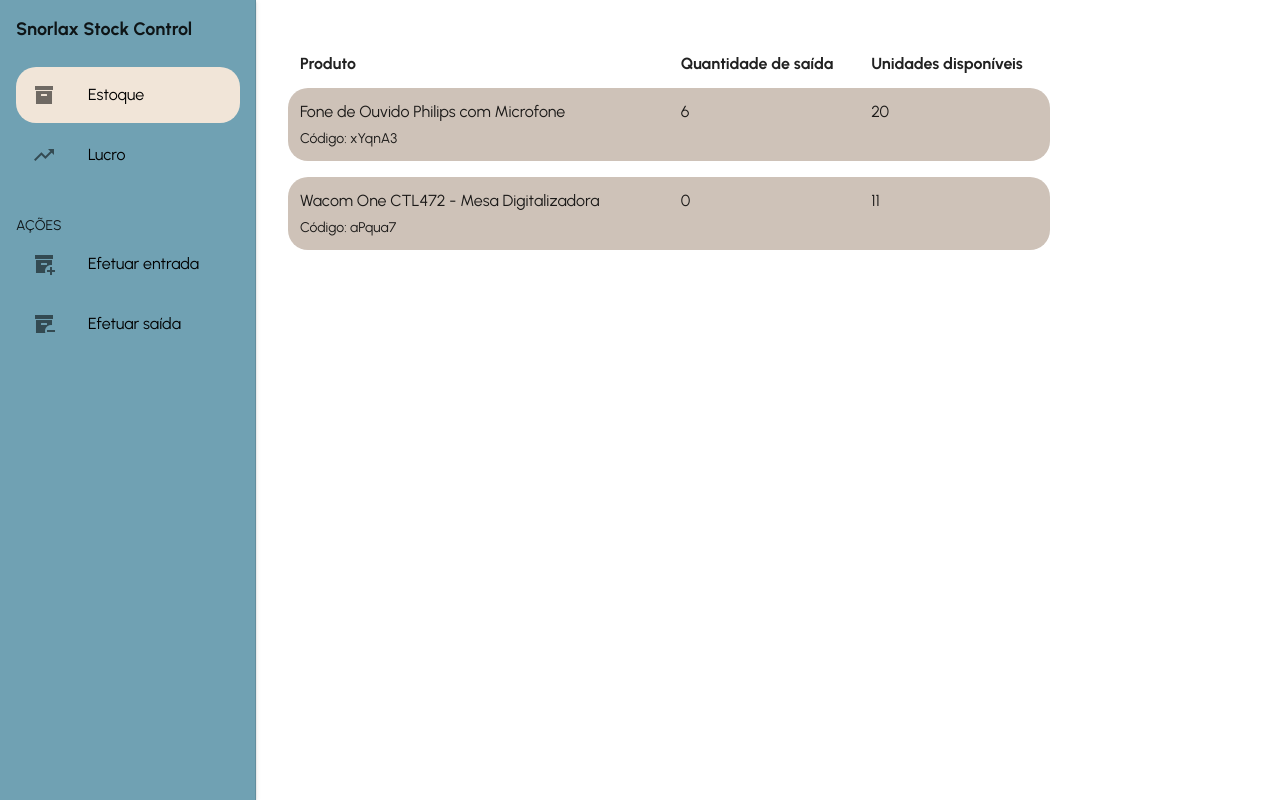
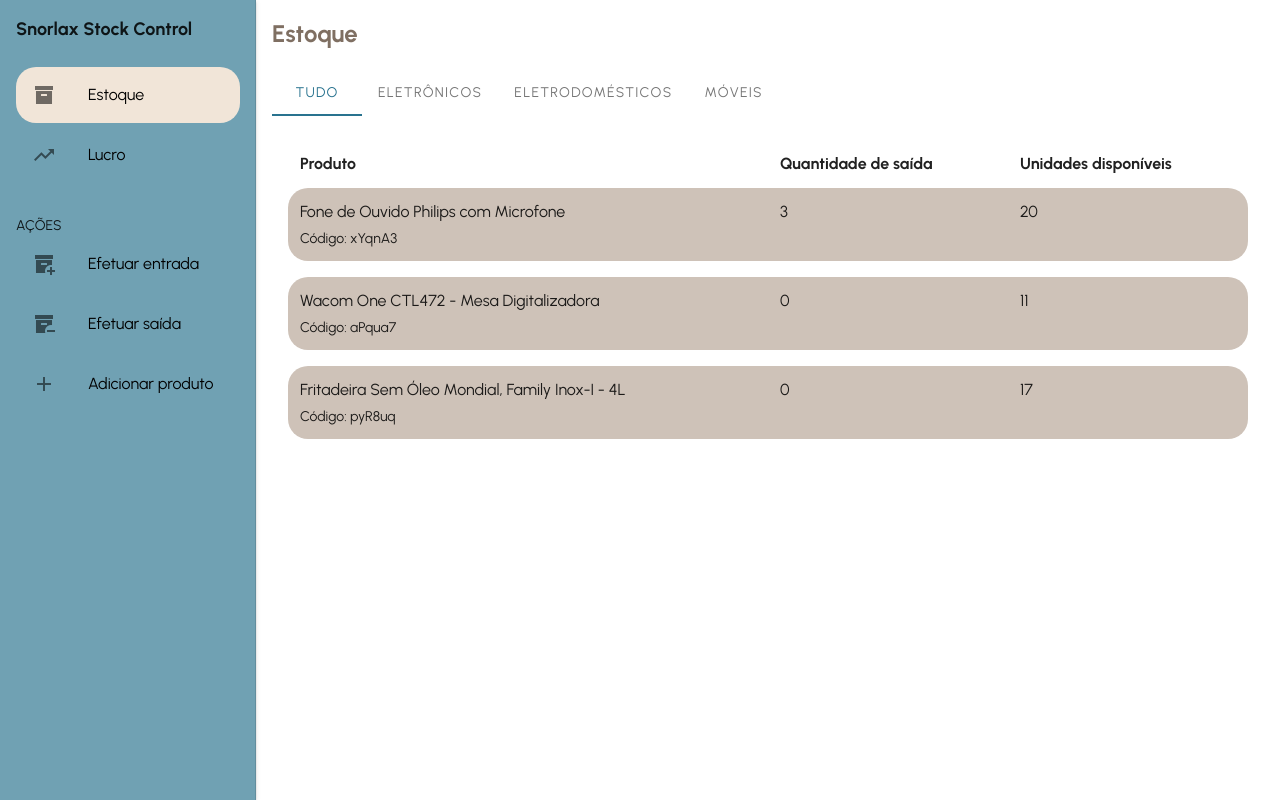
Before and after one commit to sorazem/stock-control-frontend, a Vue app: page / in a window 1280 px wide. Built offline with nearby package versions, Linux system fonts and the light colour scheme.

Commit message:
:sparkles: add new product

```diff
--- a/src/assets/products.js
+++ b/src/assets/products.js
@@ -12,6 +12,13 @@ let products = [
     type: 'eletronic',
     price: 210,
     quantity: 11
+  },
+  {
+    code: 'pyR8uq',
+    desc: 'Fritadeira Sem Óleo Mondial, Family Inox-I - 4L',
+    type: 'householdAppliance',
+    price: 428.99,
+    quantity: 17
   }
 ]
 
--- a/src/components/Navbar.vue
+++ b/src/components/Navbar.vue
@@ -35,6 +35,14 @@
           <v-list-item-title>Efetuar saída</v-list-item-title>
         </v-list-item>
       </router-link>
+      <router-link :to="'/adicionar-produto'">
+        <v-list-item>
+          <v-list-item-icon>
+            <v-icon>mdi-plus</v-icon>
+          </v-list-item-icon>
+          <v-list-item-title>Adicionar produto</v-list-item-title>
+        </v-list-item>
+      </router-link>
     </v-list>
   </v-navigation-drawer>
 </template>
--- /dev/null
+++ b/src/components/NewProduct.vue
@@ -0,0 +1,91 @@
+<template>
+  <section class="pa-4">
+    <h2>Adicionar Novo Produto</h2>
+    <v-form class="mt-8 pa-4" v-model="isValid">
+      <v-text-field
+        v-model="desc"
+        label="Nome do produto"
+        :rules="[v => !!v || 'Preencha o nome do produto']"
+        required
+      />
+
+      <v-select
+        v-model="type"
+        label="Escolha o tipo"
+        :items="productTypes"
+        required
+      />
+
+      <v-text-field
+        v-model="price"
+        label="Preço unitário de venda"
+        type="number"
+        :rules="[v => !!v || 'Preencha com o preço unitário de venda']"
+        required
+      />
+
+      <v-btn
+        class="mt-4 elevation-1 white--text"
+        :disabled="!isValid"
+        color="#7F6F62"
+        @click="submit"
+      >
+        Enviar
+      </v-btn>
+    </v-form>
+    <v-snackbar v-model="alertSuccess" rounded timeout="-1" top color="success">
+      <div class="d-flex align-center justify-space-between">
+        <span>Produto de código {{productCode}} adicionado com sucesso!</span>
+        <v-icon @click="alertSuccess=false">mdi-close</v-icon>
+      </div>
+    </v-snackbar>
+  </section>
+</template>
+
+<script>
+export default {
+  data(){
+    return{
+      isValid: false,
+      desc: '',
+      price: undefined,
+      type: undefined,
+      productCode: '',
+      productTypes: ['Eletrônico', 'Eletrodoméstico', 'Móvel'],
+      convertProductType: {
+        'Eletrônico': 'eletronic',
+        'Eletrodoméstico': 'householdAppliance',
+        'Móvel': 'furniture'
+      },
+      alertSuccess: false
+    }
+  },
+  methods:{
+    submit(){
+      this.productCode = this.getRandomCode()
+      this.$store.commit('newProduct', {
+        productCode: this.productCode,
+        desc: this.desc,
+        type: this.convertProductType[this.type],
+        price: Number(this.price)
+      })
+
+      this.alertSuccess = true
+    },
+
+    getRandomCode(){
+      let code = ''
+      let c = 'ABCDEFGHIJKLMNOPQRSTUVWXYZabcdefghijklmnopqrstuvwxyz0123456789'
+      for(let i = 0; i < 6; i++){
+        code += c.charAt(Math.floor(Math.random() * c.length))
+      }
+
+      return code
+    }
+  }
+}
+</script>
+
+<style>
+
+</style>
--- a/src/components/ReceiveProduct.vue
+++ b/src/components/ReceiveProduct.vue
@@ -12,7 +12,7 @@
 
       <v-text-field
         v-model="price"
-        label="Valor unitário do produto"
+        label="Valor unitário do fornecedor"
         type="number"
         :rules="[v => !!v || 'Preencha o valor de venda']"
         required
--- a/src/components/Stock.vue
+++ b/src/components/Stock.vue
@@ -1,5 +1,14 @@
 <template>
   <section class="pa-4">
+    <h2>Estoque</h2>
+    <v-tabs v-model="tab" color="#29738F" class="mt-4">
+      <v-tab v-for="filter in filters" :key="filter">
+        {{filter}}
+      </v-tab>
+    </v-tabs>
+
+    <v-tabs-items v-model="tab">
+      <v-tab-item v-for="filter in filters" :key="filter">
         <v-list>
           <v-row class="ma-4 mb-0">
             <v-col cols="6">
@@ -12,7 +21,7 @@
               <h4>Unidades disponíveis</h4>
             </v-col>
           </v-row>
-        <v-row id="item" v-for="item in products" :key="item.code" class="ma-4 mt-0">
+          <v-row id="item" v-for="item in getFilteredItems(tab)" :key="item.code" class="ma-4 mt-0">
             <v-col cols="6">
               <v-list-item-title>
                 {{ item.desc }}
@@ -22,13 +31,15 @@
               </v-list-item-title>
             </v-col>
             <v-col>
-            <p>{{ getItemOutQuantity(item.code) }}</p>
+              <p>{{ getQuantityOfItemsSold(item.code) }}</p>
             </v-col>
             <v-col>
               <p>{{ item.quantity }}</p>
             </v-col>
           </v-row>
         </v-list>
+      </v-tab-item>
+    </v-tabs-items>
   </section>
 </template>
 
@@ -36,34 +47,52 @@
 
 export default {
   name: 'Stock',
+  data(){
+    return{
+      tab: null,
+      filters: ['Tudo', 'Eletrônicos', 'Eletrodomésticos', 'Móveis']
+    }
+  },
   computed:{
     products(){
       return this.$store.state.products
     },
     stockTransactions(){
       return this.$store.state.stockTransactions
+    },
+    filteredItems(){
+      return [
+        this.products,
+        this.products.filter( p => p.type === 'eletronic'), this.products.filter( p => p.type === 'householdAppliance'),
+        this.products.filter( p => p.type === 'furniture')
+      ]
     }
   },
   methods:{
-    getItemOutQuantity(itemCode){
-      let quantities = this.stockTransactions.reduce( (sum, item) => {
-        if(item.product == itemCode) return sum += item.quantity
+    getQuantityOfItemsSold(itemCode){
+      let sumOfItemsSold = this.stockTransactions.reduce( (sum, item) => {
+        if(item.product == itemCode && item.type == 'out') return sum += item.quantity
+
+        return sum
       }, 0)
-      console.log(quantities)
-      return quantities? quantities : 0
+
+      return sumOfItemsSold? sumOfItemsSold : 0
+    },
+
+    getFilteredItems(index){
+      return this.filteredItems[index]
     }
   }
 }
 </script>
 
 <style scoped>
-  .v-list{
-    /* border: 1px solid rgba(0, 0, 0, 0.7); */
-    width: 80%;
-  }
-
   #item{
     background-color: #CEC2B8;
     border-radius: 20px;
   }
+
+  .v-select{
+    width: 200px;
+  }
 </style>
--- a/src/routes/router.js
+++ b/src/routes/router.js
@@ -2,6 +2,7 @@ import Stock from "@/components/Stock.vue"
 import Profit from "@/components/Profit"
 import ReceiveProduct from "@/components/ReceiveProduct"
 import ExitProduct from "@/components/ExitProduct"
+import NewProduct from "@/components/NewProduct"
 
 const routes = [
   {
@@ -23,6 +24,11 @@ const routes = [
     path: '/saida',
     name: 'Saída',
     component: ExitProduct
+  },
+  {
+    path: '/adicionar-produto',
+    name: 'ProdutoNovo',
+    component: NewProduct
   }
 ]
 
--- a/src/store/index.js
+++ b/src/store/index.js
@@ -40,7 +40,16 @@ const store = new Vuex.Store({
         price: state.products[index].price,
         quantity: payload.quantity
       })
+    },
 
+    newProduct(state, payload){
+      state.products.push({
+        code: payload.productCode,
+        desc: payload.desc,
+        type: payload.type,
+        price: payload.price,
+        quantity: 0
+      })
     }
   }
 })
```
Lines whose indentation alone changed are shown as unchanged.
